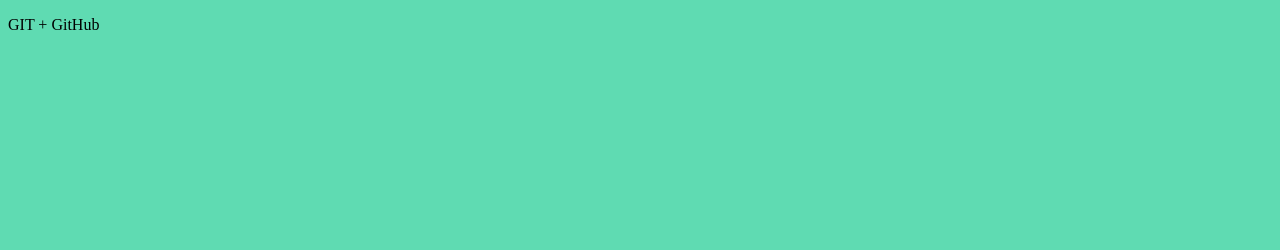
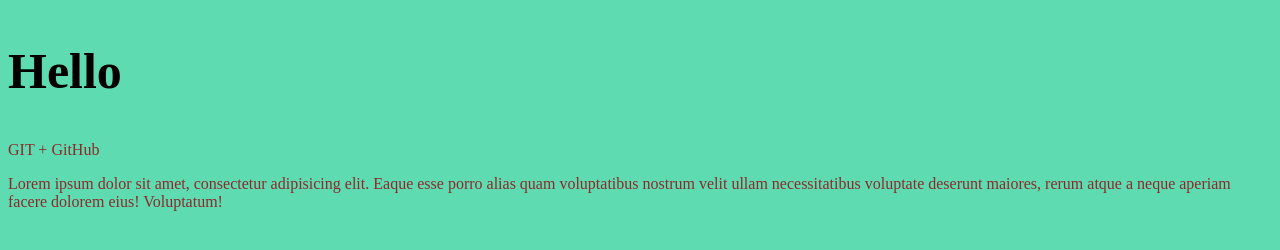
Before and after one commit to vvblinov-code/gitTest, a plain HTML site: page index.html in a window 1280 px wide. Drawn offline with Linux system fonts and the light colour scheme.

Commit message:
Раши изменения

```diff
--- a/css/main.css
+++ b/css/main.css
@@ -1,3 +1,9 @@
 body {
   background-color: rgba(24, 204, 144, 0.692);
 }
+P {
+  color: rgb(138, 43, 43);
+}
+h2 {
+  font-size: 50px;
+}
--- a/index.html
+++ b/index.html
@@ -5,10 +5,12 @@
   <meta http-equiv="X-UA-Compatible" content="IE=edge">
   <meta name="viewport" content="width=device-width, initial-scale=1.0">
   <link rel="stylesheet" href="css/main.css">
-  <title>Git работа</title>
+  <title>Работа с Git</title>
 </head>
 <body>
+  <h2>Hello</h2>
   <p>GIT + GitHub</p>
+  <p>Lorem ipsum dolor sit amet, consectetur adipisicing elit. Eaque esse porro alias quam voluptatibus nostrum velit ullam necessitatibus voluptate deserunt maiores, rerum atque a neque aperiam facere dolorem eius! Voluptatum!</p>
 
 </body>
 </html>
```
